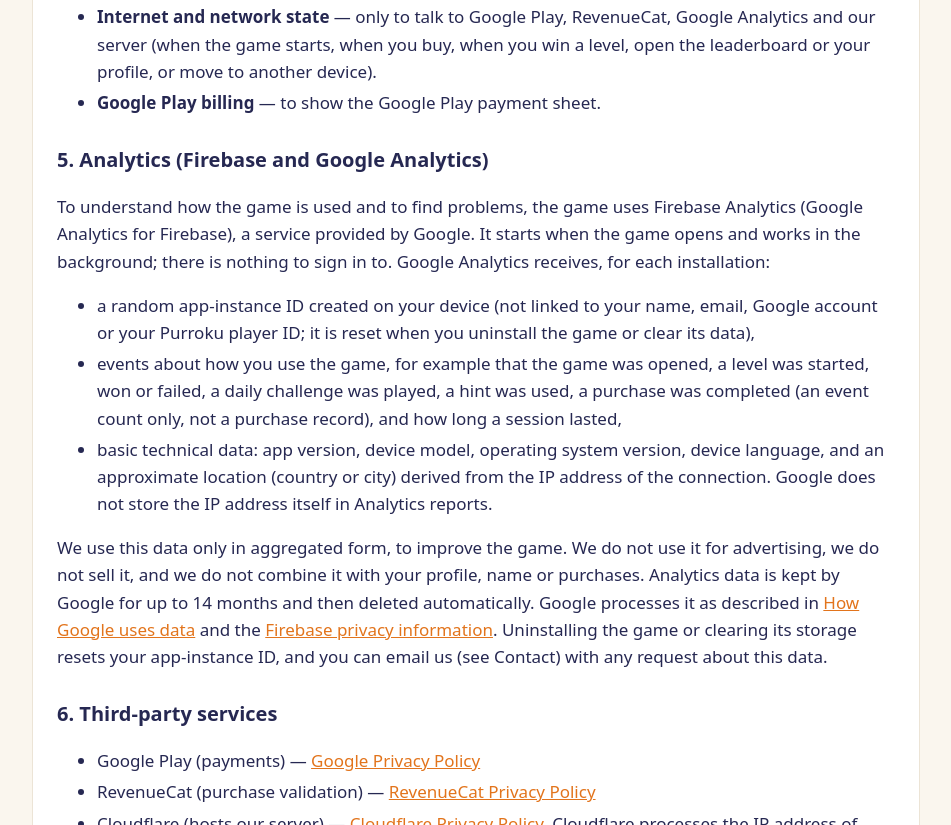
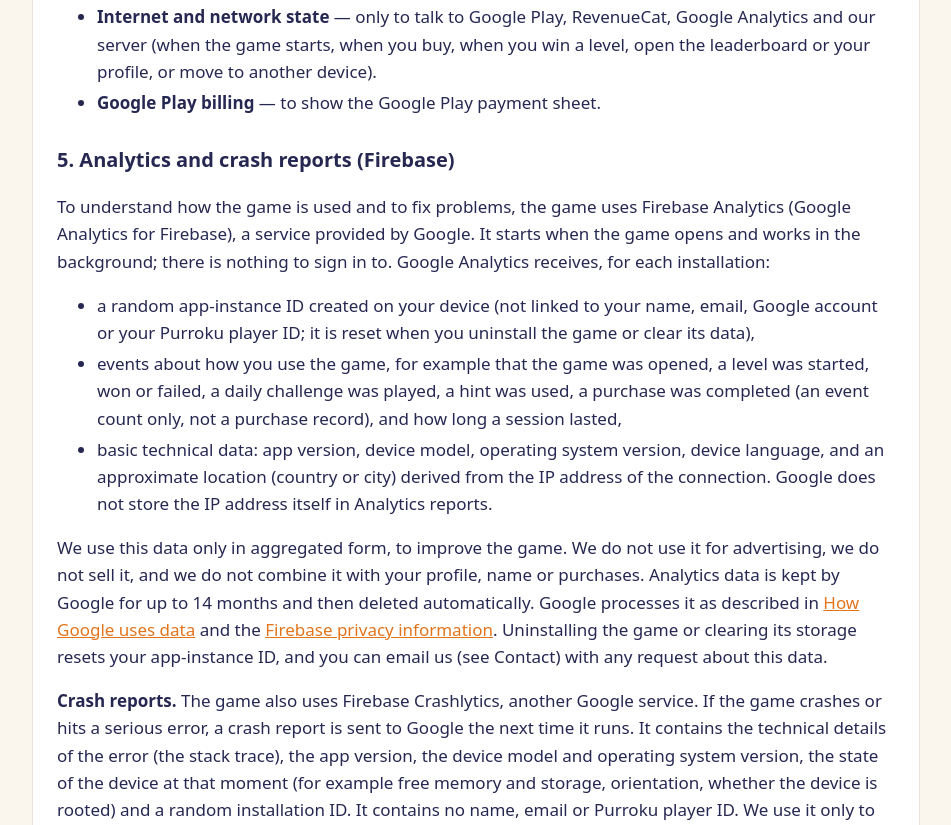
Before and after one commit to kid9591/kid9591.github.io, a plain HTML site: page purroku/privacy.html in a window 1280 px wide. Shown: the part 1975-2800 px from the top of the page, without its empty margins (164-1115 px from the left). Drawn offline with Linux system fonts and the light colour scheme.

Commit message:
Privacy policy (Purroku): add Firebase Crashlytics crash reports
Co-Authored-By: Claude Sonnet 5.5 <noreply@anthropic.com>
Claude-Session: https://claude.ai/code/session_01QBRSQpdngHwARWmWxC2fZh

```diff
--- a/purroku/privacy.html
+++ b/purroku/privacy.html
@@ -23,7 +23,7 @@
 handles information. In short: <strong>your game is saved on your phone. Once you win a level online, open your profile
 or create a transfer code, a copy of your progress is also kept on our own small server under a random player ID, so you
 can move to another phone, and your leaderboard entry (a name you can choose, an avatar, and your results) is shown to
-other players. Purchases go through Google Play and need prices and purchase records.</strong> There are no accounts with an email or password and no advertising; the game does collect anonymous usage statistics (Firebase / Google Analytics, section 5). The game is meant for players aged 13 and over.</p>
+other players. Purchases go through Google Play and need prices and purchase records.</strong> There are no accounts with an email or password and no advertising; the game does collect anonymous usage statistics (Firebase, section 5). The game is meant for players aged 13 and over.</p>
 
 <h2>1. Information stored on your device</h2>
 <p>To keep your game going, the game saves data such as your level progress, the cats you have found, your points,
@@ -79,8 +79,8 @@ and never used for advertising.</p>
   <li><strong>Google Play billing</strong> — to show the Google Play payment sheet.</li>
 </ul>
 
-<h2>5. Analytics (Firebase and Google Analytics)</h2>
-<p>To understand how the game is used and to find problems, the game uses Firebase Analytics (Google
+<h2>5. Analytics and crash reports (Firebase)</h2>
+<p>To understand how the game is used and to fix problems, the game uses Firebase Analytics (Google
 Analytics for Firebase), a service provided by Google. It starts when the game opens and works in the background; there is
 nothing to sign in to. Google Analytics receives, for each installation:</p>
 <ul>
@@ -99,6 +99,12 @@ automatically. Google processes it as described in
 <a href="https://firebase.google.com/support/privacy">Firebase privacy information</a>. Uninstalling the game or clearing its storage
 resets your app-instance ID, and you can email us (see Contact) with any request about this data.</p>
 
+<p><strong>Crash reports.</strong> The game also uses Firebase Crashlytics, another Google service. If the game crashes
+or hits a serious error, a crash report is sent to Google the next time it runs. It contains the technical details of the
+error (the stack trace), the app version, the device model and operating system version, the state of the device at that
+moment (for example free memory and storage, orientation, whether the device is rooted) and a random installation ID.
+It contains no name, email or Purroku player ID. We use it only to find and fix crashes, and Google keeps it for 90 days.</p>
+
 <h2>6. Third-party services</h2>
 <ul>
   <li>Google Play (payments) — <a href="https://policies.google.com/privacy">Google Privacy Policy</a></li>
@@ -107,10 +113,10 @@ resets your app-instance ID, and you can email us (see Contact) with any request
   Cloudflare processes the IP address of each connection to deliver it and to limit abuse (for example too many new
   players from one address), as described in its policy. Our own database and logs do not contain IP addresses, and we
   have switched off request logging on our server.</li>
-  <li>Google (Firebase / Google Analytics, usage statistics) — <a href="https://policies.google.com/privacy">Google Privacy Policy</a>,
+  <li>Google (Firebase Analytics for usage statistics and Firebase Crashlytics for crash reports) — <a href="https://policies.google.com/privacy">Google Privacy Policy</a>,
   <a href="https://firebase.google.com/support/privacy">Firebase privacy information</a></li>
 </ul>
-<p>The game contains no advertising or cross-app tracking services; the only analytics is the Firebase / Google Analytics described in section 5. Google Play's billing library may send Google
+<p>The game contains no advertising or cross-app tracking services; the only analytics and crash reporting are the Firebase services described in section 5. Google Play's billing library may send Google
 diagnostic data about the payment flow, as described in Google's policy.</p>
 
 <h2>7. Keeping and deleting your data</h2>
```
